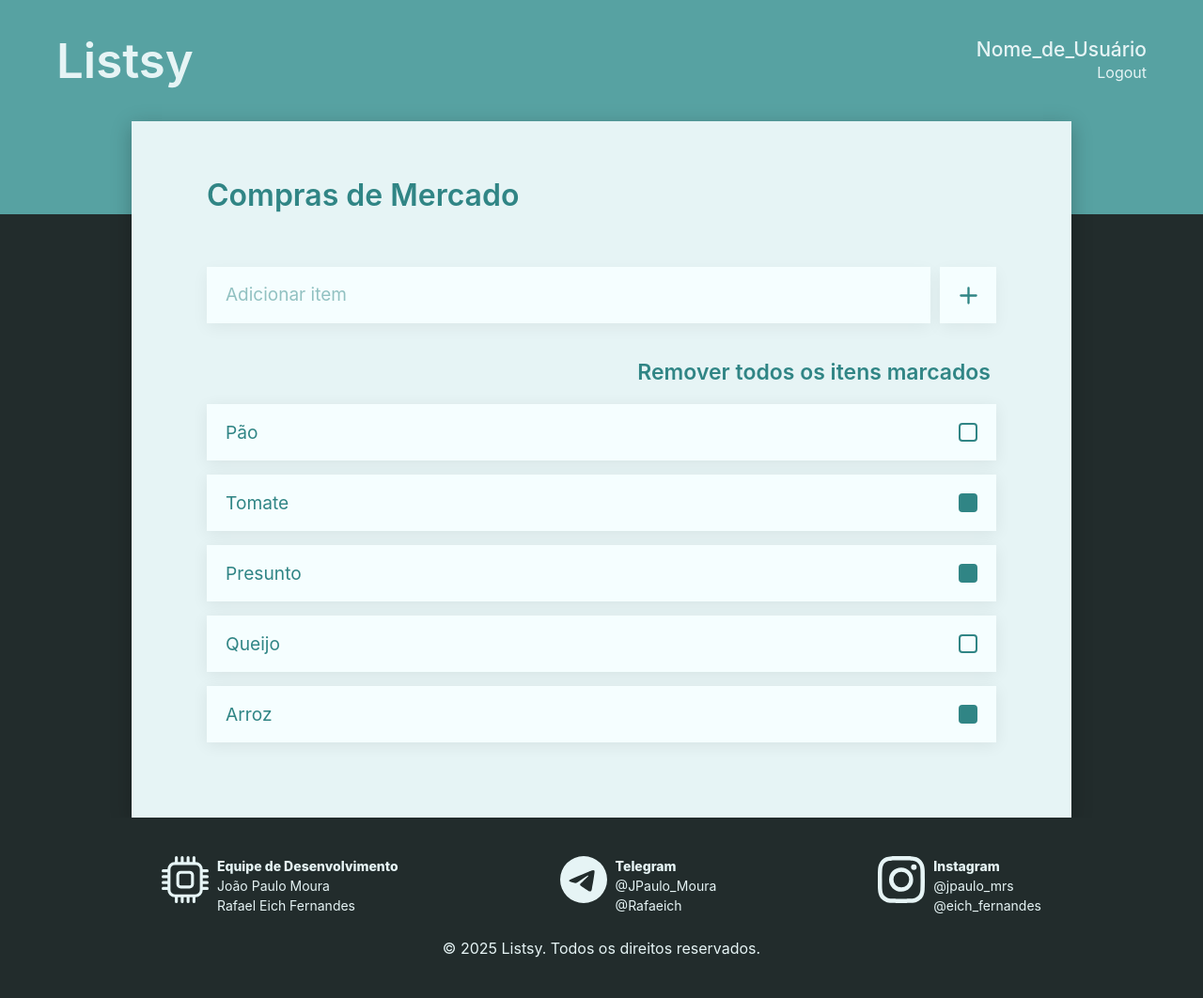
After one commit to eichfernandes/Listsy, a PHP site: page /lista.php in a window 1280 px wide. The commit adds this page. Shown: the whole page at 94% size. Run offline with PHP 8.4, Linux system fonts and the light colour scheme.

Commit message:
feat: Página da Lista

```diff
--- a/cadastro.php
+++ b/cadastro.php
@@ -7,7 +7,7 @@
     <script src="https://cdn.jsdelivr.net/npm/bootstrap@5.3.7/dist/js/bootstrap.bundle.min.js" integrity="sha384-ndDqU0Gzau9qJ1lfW4pNLlhNTkCfHzAVBReH9diLvGRem5+R9g2FzA8ZGN954O5Q" crossorigin="anonymous"></script>
     <link rel="stylesheet" href="css/main.css">
     <link rel="stylesheet" href="css/style.css">
-    <title>Listsy - Home</title>
+    <title>Listsy - Cadastro</title>
 </head>
 <body>
     <?php include 'components/navbar.php'; ?>
--- a/convites.php
+++ b/convites.php
@@ -7,7 +7,7 @@
     <script src="https://cdn.jsdelivr.net/npm/bootstrap@5.3.7/dist/js/bootstrap.bundle.min.js" integrity="sha384-ndDqU0Gzau9qJ1lfW4pNLlhNTkCfHzAVBReH9diLvGRem5+R9g2FzA8ZGN954O5Q" crossorigin="anonymous"></script>
     <link rel="stylesheet" href="css/main.css">
     <link rel="stylesheet" href="css/style.css">
-    <title>Listsy - Grupo</title>
+    <title>Listsy - Convites</title>
     <style>
     </style>
 </head>
--- a/css/style.css
+++ b/css/style.css
@@ -285,6 +285,46 @@ input::placeholder{
     cursor: pointer;
 }
 
+/* BARRA DE NAVEGAÇÃO */
+.item{
+    background-color: var(--cor-superbranco);
+    padding: 10px 20px;
+    height: clamp(40px, 13vw, 60px);
+    display: flex;
+    align-items: center;
+    box-shadow: 0px 3.2px 16px rgb(0, 0, 0, 0.07);
+    font-size: clamp(16px, 1.5vw, 22px);
+}
+
+.item input{
+    border: none;
+    background: transparent;
+    outline: none;
+    box-shadow: none;
+    padding: 0px;
+    margin: 0px;
+    width: clamp(100px, 40vw, 500px);
+    font-size: clamp(16px, 1.5vw, 20px);
+}
+
+input[type="checkbox"] {
+  appearance: none;
+  -webkit-appearance: none;
+  width: 20px;
+  height: 20px;
+  border: 2.5px solid var(--cor-texto);
+  border-radius: 4px;
+  outline: none;
+  cursor: pointer;
+  position: relative;
+}
+
+
+input[type="checkbox"]:checked {
+  background-color: var(--cor-texto);
+}
+
+
 
 /* BARRA DE NAVEGAÇÃO */
 
--- a/grupo.php
+++ b/grupo.php
@@ -7,7 +7,7 @@
     <script src="https://cdn.jsdelivr.net/npm/bootstrap@5.3.7/dist/js/bootstrap.bundle.min.js" integrity="sha384-ndDqU0Gzau9qJ1lfW4pNLlhNTkCfHzAVBReH9diLvGRem5+R9g2FzA8ZGN954O5Q" crossorigin="anonymous"></script>
     <link rel="stylesheet" href="css/main.css">
     <link rel="stylesheet" href="css/style.css">
-    <title>Listsy - Grupo</title>
+    <title>Listsy - Família</title>
     <style>
         .editable-container {
         display: inline-flex;
@@ -104,7 +104,7 @@
                 }
 
                 // Chamando 3 exemplos aleatórios, aqui deve entrar um código para ler no BD e chamar no formato correto
-                echo criarLista("Compra de Mercado");
+                echo criarLista("Compras de Mercado");
                 echo criarLista("Afazeres da Casa");
                 echo criarLista("Móveis da Casa");
                 ?>
--- /dev/null
+++ b/lista.php
@@ -0,0 +1,76 @@
+<!DOCTYPE html>
+<html lang="pt-br">
+<head>
+    <meta charset="UTF-8">
+    <meta name="viewport" content="width=device-width, initial-scale=1.0">
+    <link href="https://cdn.jsdelivr.net/npm/bootstrap@5.3.7/dist/css/bootstrap.min.css" rel="stylesheet" integrity="sha384-LN+7fdVzj6u52u30Kp6M/trliBMCMKTyK833zpbD+pXdCLuTusPj697FH4R/5mcr" crossorigin="anonymous">
+    <script src="https://cdn.jsdelivr.net/npm/bootstrap@5.3.7/dist/js/bootstrap.bundle.min.js" integrity="sha384-ndDqU0Gzau9qJ1lfW4pNLlhNTkCfHzAVBReH9diLvGRem5+R9g2FzA8ZGN954O5Q" crossorigin="anonymous"></script>
+    <link rel="stylesheet" href="css/main.css">
+    <link rel="stylesheet" href="css/style.css">
+    <title>Listsy - Compras de Mercado</title>
+    <style>
+        button{background: none; border: none; color: inherit; margin: none; padding: none;}
+        button:hover{filter: brightness(1.2);}
+    </style>
+</head>
+<body>
+    <?php include 'components/navbar.php'; ?>
+    <div class="content">
+        <div class="box pag-membros-convites">
+            <!--Essa página aqui só deve ser acessada se o usuário estiver logado-->
+            <div class="title">
+                <!--Mude esse H1 e o title da página para o respectivo grupo acessado na navegação-->
+                <h1>Compras de Mercado</h1>
+            </div>
+            <div class="add-person" style="margin-bottom:35px;">
+                <input type="text" placeholder="Adicionar item">
+                <!--Usar como envio para o input acima-->
+                <button class="box-svg">
+                    <svg xmlns="http://www.w3.org/2000/svg" width="16" height="16" fill="currentColor" class="bi bi-plus" viewBox="0 0 16 16">
+                    <path d="M8 4a.5.5 0 0 1 .5.5v3h3a.5.5 0 0 1 0 1h-3v3a.5.5 0 0 1-1 0v-3h-3a.5.5 0 0 1 0-1h3v-3A.5.5 0 0 1 8 4"/>
+                    </svg>
+                </button>
+            </div>
+            <div style="text-align: right; margin-bottom: 20px;">
+            <!--Já sabe o que faze aqui-->
+            <!--Coloque um alert de "Tem Certeza?"-->
+                <button>
+                    <h3>Remover todos os itens marcados</h3>
+                </button>
+            </div>
+            <!--Aqui eu entro com o grid de Itens e faço a função que é usada para gerar membros no grid-->
+            <div class="list-container">
+                <?php
+                function criarItem($nomeItem, $id, $marcado = false) {
+                    $nomeItem = htmlspecialchars($nomeItem);
+                    // Essa parte é pra evitar XSS
+
+                    // Se marcado for true então a checkbox ja vai estar marcada
+                    $checked = $marcado ? 'checked' : '';
+
+                    // Altere a Div conforme necessário
+                    // Faça que ao alterar esse input altere no backend (não permitir nome em branco)
+                    // Se ele deixar em branco e desselecionar o item ele é deletado
+                    return "
+                    <div class=\"item title\" style=\"margin: 0;\">
+                        <span>
+                            <input type=\"text\" name=\"item_nome[$id]\" value=\"$nomeItem\">
+                        </span>
+                        <input type=\"checkbox\" name=\"item_check[$id]\" $checked style=\"width: 20px; height: 20px;\">
+                    </div>
+                    ";
+                }
+
+                // Chamando alguns exemplos aleatórios, aqui deve entrar um código para ler no BD e chamar no formato correto
+                echo criarItem("Pão", "123");
+                echo criarItem("Tomate", "4234", true);
+                echo criarItem("Presunto", "asd32", true);
+                echo criarItem("Queijo", "asdasd3");
+                echo criarItem("Arroz", "3asd", true);
+                ?>
+            </div>
+        </div>
+    </div>
+    <?php include 'components/footer.php'; ?>
+</body>
+</html>
```
Also changed, not shown: membros.php (+11 -5 lines).
